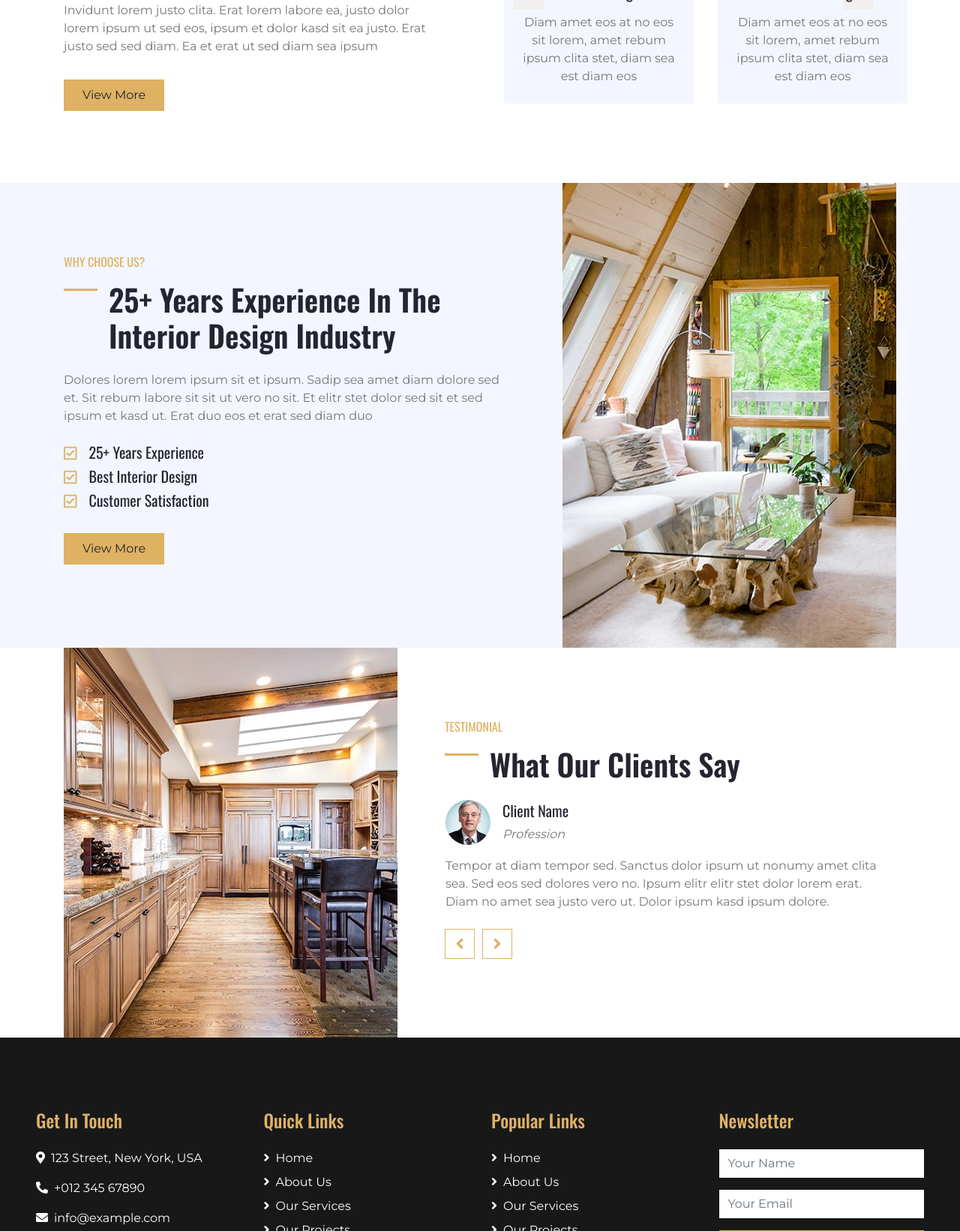
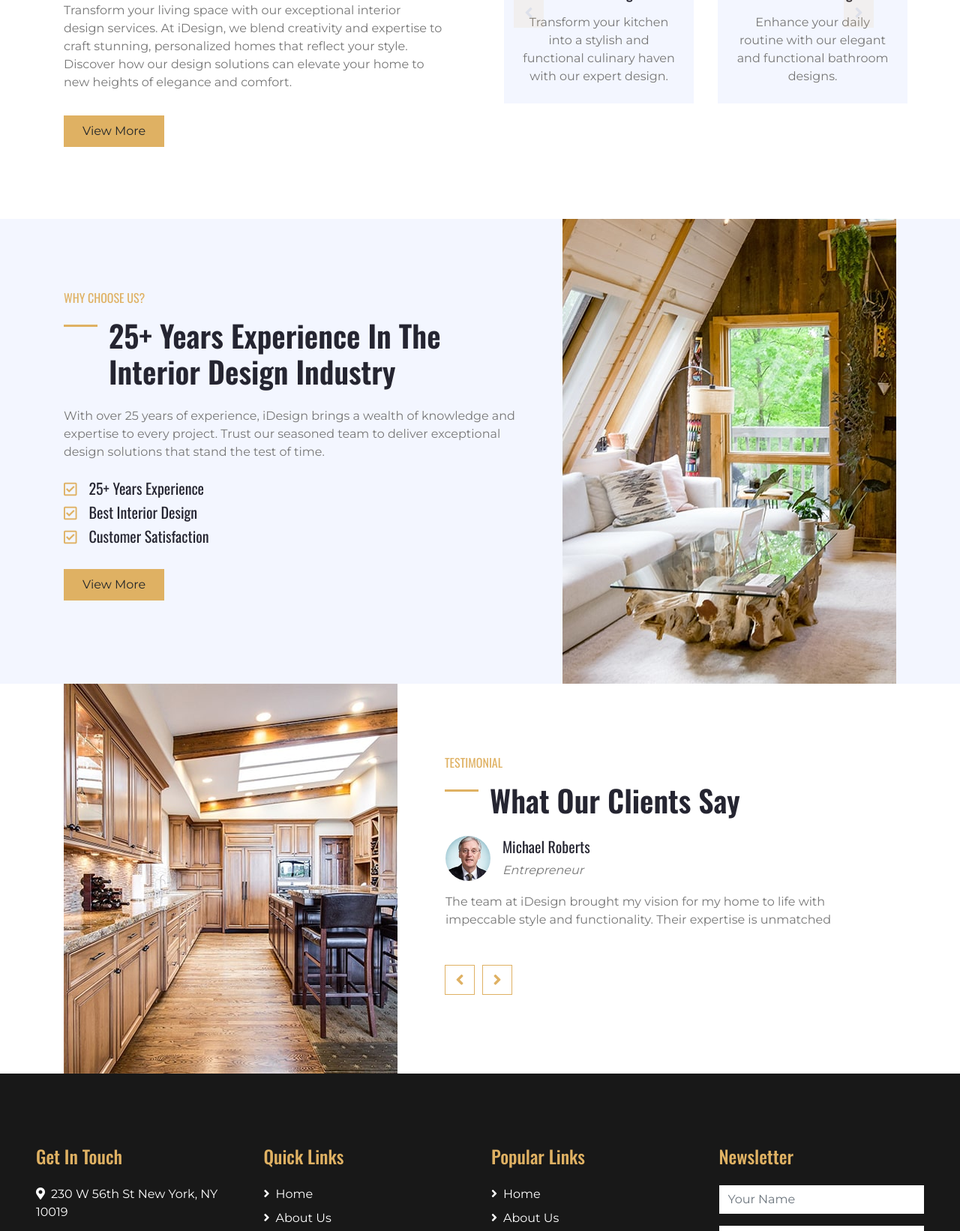
Before and after one commit to HadiqaAziz/iDesign, a plain HTML site: page service.html in a window 1280 px wide. Shown: the part 765-2407 px from the top of the page at 75% size. Drawn offline with nearby package versions, Linux system fonts and the light colour scheme.

Commit message:
Update service.html

```diff
--- a/service.html
+++ b/service.html
@@ -108,7 +108,7 @@
                         <h1 class="flaticon-office font-weight-normal text-primary m-0 mr-3"></h1>
                         <div class="d-flex flex-column">
                             <h5>Our Office</h5>
-                            <p class="m-0">123 Street, New York, USA</p>
+                            <p class="m-0">230 W 56th St New York, NY 10019 </p>
                         </div>
                     </div>
                 </div>
@@ -117,7 +117,7 @@
                         <h1 class="flaticon-email font-weight-normal text-primary m-0 mr-3"></h1>
                         <div class="d-flex flex-column">
                             <h5>Email Us</h5>
-                            <p class="m-0">info@example.com</p>
+                            <p class="m-0">info@idesign.com</p>
                         </div>
                     </div>
                 </div>
@@ -163,7 +163,7 @@
                 <div class="col-lg-6 pr-lg-5">
                     <h6 class="text-primary font-weight-normal text-uppercase mb-3">Our Awesome Services</h6>
                     <h1 class="mb-4 section-title">Awesome Interior Designing Services For Your Home</h1>
-                    <p>Invidunt lorem justo clita. Erat lorem labore ea, justo dolor lorem ipsum ut sed eos, ipsum et dolor kasd sit ea justo. Erat justo sed sed diam. Ea et erat ut sed diam sea ipsum</p>
+                    <p>Transform your living space with our exceptional interior design services. At iDesign, we blend creativity and expertise to craft stunning, personalized homes that reflect your style. Discover how our design solutions can elevate your home to new heights of elegance and comfort.</p>
                     <a href="" class="btn btn-primary mt-3 py-2 px-4">View More</a>
                 </div>
                 <div class="col-lg-6 p-0 pt-5 pt-lg-0">
@@ -171,17 +171,17 @@
                         <div class="d-flex flex-column text-center bg-light mx-3 p-4">
                             <h3 class="flaticon-bedroom display-3 font-weight-normal text-primary mb-3"></h3>
                             <h5 class="mb-3">Bedroom Design</h5>
-                            <p class="m-0">Diam amet eos at no eos sit lorem, amet rebum ipsum clita stet, diam sea est diam eos</p>
+                            <p class="m-0">Create your perfect retreat with our bespoke bedroom designs, where every detail is tailored to ensure a serene and stylish sanctuary.</p>
                         </div>
                         <div class="d-flex flex-column text-center bg-light mx-3 p-4">
                             <h3 class="flaticon-kitchen display-3 font-weight-normal text-primary mb-3"></h3>
                             <h5 class="mb-3">Kitchen Design</h5>
-                            <p class="m-0">Diam amet eos at no eos sit lorem, amet rebum ipsum clita stet, diam sea est diam eos</p>
+                            <p class="m-0">Transform your kitchen into a stylish and functional culinary haven with our expert design.</p>
                         </div>
                         <div class="d-flex flex-column text-center bg-light mx-3 p-4">
                             <h3 class="flaticon-bathroom display-3 font-weight-normal text-primary mb-3"></h3>
                             <h5 class="mb-3">Bathroom Design</h5>
-                            <p class="m-0">Diam amet eos at no eos sit lorem, amet rebum ipsum clita stet, diam sea est diam eos</p>
+                            <p class="m-0">Enhance your daily routine with our elegant and functional bathroom designs.</p>
                         </div>
                     </div>
                 </div>
@@ -198,7 +198,7 @@
                 <div class="col-lg-7 mt-5 py-5 pr-lg-5">
                     <h6 class="text-primary font-weight-normal text-uppercase mb-3">Why Choose Us?</h6>
                     <h1 class="mb-4 section-title">25+ Years Experience In The Interior Design Industry</h1>
-                    <p class="mb-4">Dolores lorem lorem ipsum sit et ipsum. Sadip sea amet diam dolore sed et. Sit rebum labore sit sit ut vero no sit. Et elitr stet dolor sed sit et sed ipsum et kasd ut. Erat duo eos et erat sed diam duo</p>
+                    <p class="mb-4">With over 25 years of experience, iDesign brings a wealth of knowledge and expertise to every project. Trust our seasoned team to deliver exceptional design solutions that stand the test of time.</p>
                     <ul class="list-inline">
                         <li><h5><i class="far fa-check-square text-primary mr-3"></i>25+ Years Experience</h5></li>
                         <li><h5><i class="far fa-check-square text-primary mr-3"></i>Best Interior Design</h5></li>
@@ -234,21 +234,21 @@
                             <div class="d-flex align-items-center mb-3">
                                 <img class="img-fluid rounded-circle" src="img/testimonial-1.jpg" style="width: 60px; height: 60px;" alt="">
                                 <div class="ml-3">
-                                    <h5>Client Name</h5>
-                                    <i>Profession</i>
+                                    <h5>Daniel Harris</h5>
+                                    <i>Software Engineer</i>
                                 </div>
                             </div>
-                            <p>Tempor at diam tempor sed. Sanctus dolor ipsum ut nonumy amet clita sea. Sed eos sed dolores vero no. Ipsum elitr elitr stet dolor  lorem erat. Diam no amet sea justo vero ut. Dolor ipsum kasd ipsum dolore.</p>
+                            <p>From concept to completion, iDesign made renovating my home a seamless experience. Their design solutions are both beautiful and practical</p>
                         </div>
                         <div class="d-flex flex-column">
                             <div class="d-flex align-items-center mb-3">
                                 <img class="img-fluid rounded-circle" src="img/testimonial-2.jpg" style="width: 60px; height: 60px;" alt="">
                                 <div class="ml-3">
-                                    <h5>Client Name</h5>
-                                    <i>Profession</i>
+                                    <h5>Michael Roberts</h5>
+                                    <i>Entrepreneur</i>
                                 </div>
                             </div>
-                            <p class="m-0">Tempor at diam tempor sed. Sanctus dolor ipsum ut nonumy amet clita sea. Sed eos sed dolores vero no. Ipsum elitr elitr stet dolor  lorem erat. Diam no amet sea justo vero ut. Dolor ipsum kasd ipsum dolore.</p>
+                            <p class="m-0">The team at iDesign brought my vision for my home to life with impeccable style and functionality. Their expertise is unmatched</p>
                         </div>
                     </div>
                 </div>
@@ -263,9 +263,9 @@
         <div class="row pt-5">
             <div class="col-lg-3 col-md-6 mb-5">
                 <h4 class="text-primary mb-4">Get In Touch</h4>
-                <p><i class="fa fa-map-marker-alt mr-2"></i>123 Street, New York, USA</p>
+                <p><i class="fa fa-map-marker-alt mr-2"></i>230 W 56th St New York, NY 10019 </p>
                 <p><i class="fa fa-phone-alt mr-2"></i>+012 345 67890</p>
-                <p><i class="fa fa-envelope mr-2"></i>info@example.com</p>
+                <p><i class="fa fa-envelope mr-2"></i>info@idesign.com</p>
                 <div class="d-flex justify-content-start mt-4">
                     <a class="btn btn-outline-light rounded-circle text-center mr-2 px-0" style="width: 38px; height: 38px;" href="#"><i class="fab fa-twitter"></i></a>
                     <a class="btn btn-outline-light rounded-circle text-center mr-2 px-0" style="width: 38px; height: 38px;" href="#"><i class="fab fa-facebook-f"></i></a>
@@ -310,7 +310,7 @@
         </div>
         <div class="container border-top border-secondary pt-5">
             <p class="m-0 text-center text-white">
-                &copy; <a class="text-white font-weight-bold" href="#">Your Site Name</a>. All Rights Reserved. Designed by
+                &copy; <a class="text-white font-weight-bold" href="#">iDesign</a>. All Rights Reserved. Designed by
                 <a class="text-white font-weight-bold" href="https://htmlcodex.com">HTML Codex</a>
             </p>
         </div>
```
